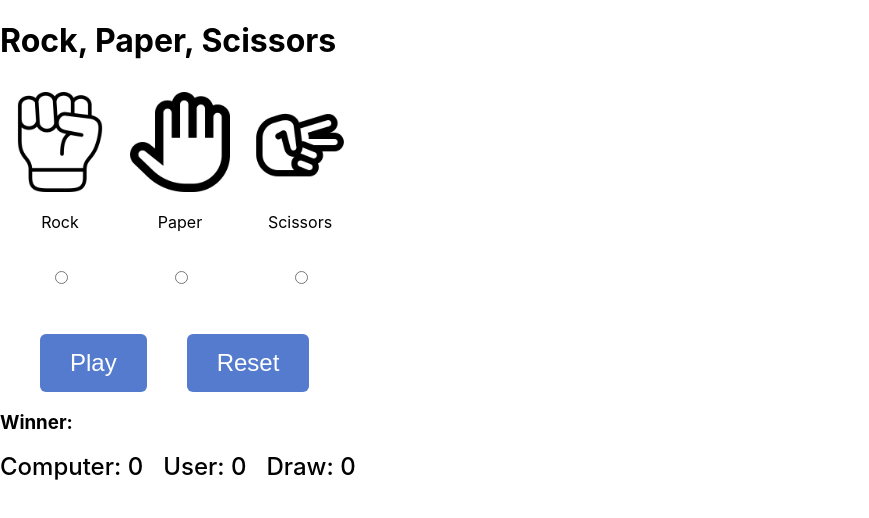
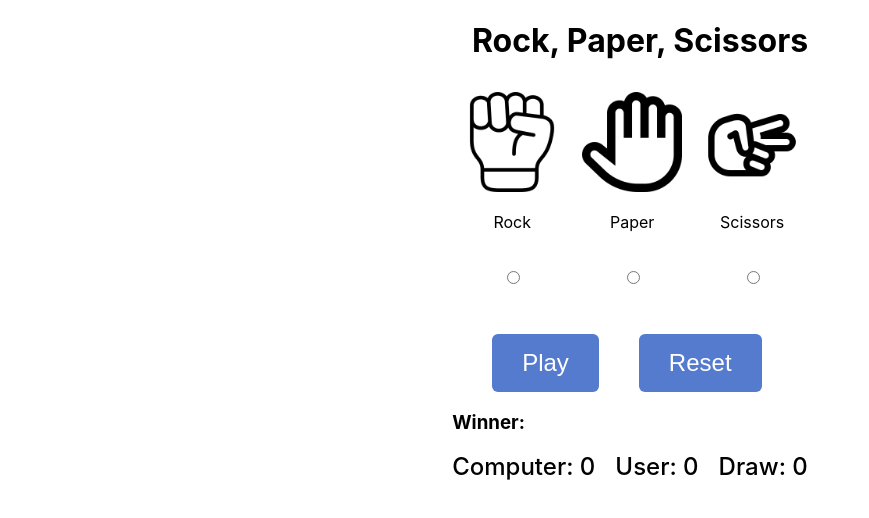
Before and after one commit to Muza21/react-assignments, a React (Create React App) app: page / in a window 1280 px wide. Shown: the top 518 px of the page, without its empty margins (0-869 px from the left). Built offline with nearby package versions, Linux system fonts and the light colour scheme.

Commit message:
feat: center the display

```diff
--- a/src/App.css
+++ b/src/App.css
@@ -1,7 +1,9 @@
+h1 {
+  text-align: center;
+}
 /* .App {
   text-align: center;
 }
-
 .App-logo {
   height: 40vmin;
   pointer-events: none;
--- a/src/components/RockPaperScissors.jsx
+++ b/src/components/RockPaperScissors.jsx
@@ -44,7 +44,7 @@ function RockPaperScissors() {
   };
 
   return (
-    <>
+    <div className="container">
       <div className="input_fields">
         <div className="input_container">
           <label htmlFor="rock">
@@ -104,7 +104,7 @@ function RockPaperScissors() {
       <span>Computer: {computerWinCount}</span>
       <span>User: {userWinCount}</span>
       <span>Draw: {drawCount}</span>
-    </>
+    </div>
   );
 }
 
--- a/src/components/style.css
+++ b/src/components/style.css
@@ -47,3 +47,8 @@ span {
   margin-right: 20px;
   font-weight: 500;
 }
+
+.container {
+  width: fit-content;
+  margin: 0 auto;
+}
```
